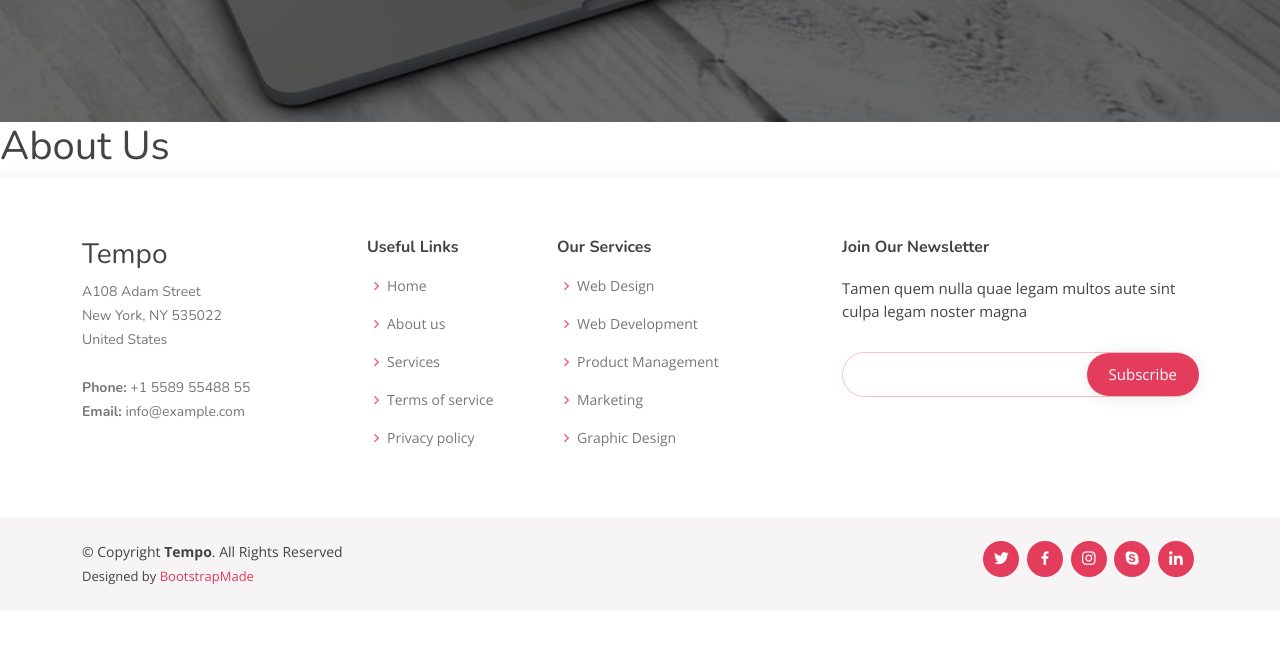
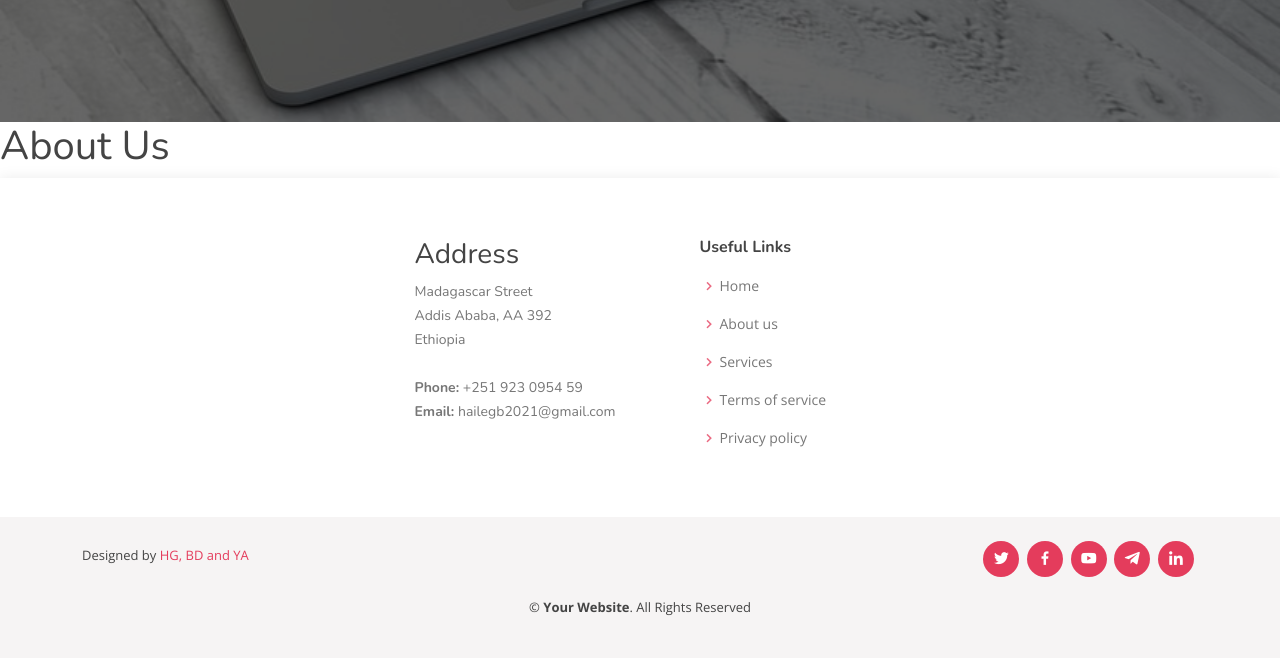
Before and after one commit to Awet11-Tesfay/ShoppingCart, a Django app: page /about in a window 1280 px wide. Shown: the part 678-1336 px from the top of the page. Before the commit the page ends 1263 px from the top, so only its background shows below. Run offline with Django 4.2, Linux system fonts and the light colour scheme; some libraries are stand-ins or nearby versions.

Commit message:
'base_template_file'

```diff
--- a/ecommerce/templates/base.html
+++ b/ecommerce/templates/base.html
@@ -123,18 +123,19 @@
     <!-- End #main -->
 
     <!-- ======= Footer ======= -->
+
     <footer id="footer">
       <div class="footer-top">
         <div class="container">
-          <div class="row">
+          <div class="row justify-content-center">
             <div class="col-lg-3 col-md-6 footer-contact">
-              <h3>Tempo</h3>
+              <h3>Address</h3>
               <p>
-                A108 Adam Street <br />
-                New York, NY 535022<br />
-                United States <br /><br />
-                <strong>Phone:</strong> +1 5589 55488 55<br />
-                <strong>Email:</strong> info@example.com<br />
+                Madagascar Street <br />
+                Addis Ababa, AA 392<br />
+                Ethiopia <br /><br />
+                <strong>Phone:</strong> +251 923 0954 59<br />
+                <strong>Email:</strong> hailegb2021@gmail.com<br />
               </p>
             </div>
 
@@ -161,67 +162,37 @@
                 </li>
               </ul>
             </div>
-
-            <div class="col-lg-3 col-md-6 footer-links">
-              <h4>Our Services</h4>
-              <ul>
-                <li>
-                  <i class="bx bx-chevron-right"></i> <a href="#">Web Design</a>
-                </li>
-                <li>
-                  <i class="bx bx-chevron-right"></i>
-                  <a href="#">Web Development</a>
-                </li>
-                <li>
-                  <i class="bx bx-chevron-right"></i>
-                  <a href="#">Product Management</a>
-                </li>
-                <li>
-                  <i class="bx bx-chevron-right"></i> <a href="#">Marketing</a>
-                </li>
-                <li>
-                  <i class="bx bx-chevron-right"></i>
-                  <a href="#">Graphic Design</a>
-                </li>
-              </ul>
-            </div>
-
-            <div class="col-lg-4 col-md-6 footer-newsletter">
-              <h4>Join Our Newsletter</h4>
-              <p>
-                Tamen quem nulla quae legam multos aute sint culpa legam noster
-                magna
-              </p>
-              <form action="" method="post">
-                <input type="email" name="email" /><input
-                  type="submit"
-                  value="Subscribe"
-                />
-              </form>
-            </div>
           </div>
         </div>
       </div>
 
-      <div class="container d-md-flex py-4">
-        <div class="me-md-auto text-center text-md-start">
-          <div class="copyright">
-            &copy; Copyright <strong><span>Tempo</span></strong
-            >. All Rights Reserved
+      <div class="container py-4">
+        <div class="row">
+          <div class="col-md-6 text-center text-md-start">
+            <div class="credits">
+              Designed by <a href="">HG, BD and YA</a>
+            </div>
           </div>
-          <div class="credits">
-            Designed by <a href="https://bootstrapmade.com/">BootstrapMade</a>
+          <div class="col-md-6">
+            <div class="social-links text-md-end">
+              <a href="https://twitter.com/home" class="twitter"><i class="bx bxl-twitter"></i></a>
+              <a href="https://www.facebook.com/" class="facebook"><i class="bx bxl-facebook"></i></a>
+              <a href="https://studio.youtube.com/channel/UCWN1_4iK0PyBFzTbxqhkIbA/videos/" class="youtube"><i class="bx bxl-youtube"></i></a>
+              <a href="https://www.telegram.com/gh" class="google-plus"><i class="bx bxl-telegram"></i></a>
+              <a href="https://www.linkedin.com/in/haile-gebregergis-1b279123b/" class="linkedin"><i class="bx bxl-linkedin"></i></a>
+            </div>
           </div>
         </div>
-        <div class="social-links text-center text-md-right pt-3 pt-md-0">
-          <a href="#" class="twitter"><i class="bx bxl-twitter"></i></a>
-          <a href="#" class="facebook"><i class="bx bxl-facebook"></i></a>
-          <a href="#" class="instagram"><i class="bx bxl-instagram"></i></a>
-          <a href="#" class="google-plus"><i class="bx bxl-skype"></i></a>
-          <a href="#" class="linkedin"><i class="bx bxl-linkedin"></i></a>
+        <div class="text-center py-3">
+          <div class="credits">
+            &copy; <span><strong>Your Website</strong></span>. All Rights Reserved
+          </div>
         </div>
       </div>
     </footer>
+
+
+
     <!-- End Footer -->
 
     <a
@@ -240,4 +211,4 @@
     <!-- Template Main JS File -->
     <script src="{% static '/assets/js/main.js' %}"></script>
   </body>
-</html>
+  </html>
```
